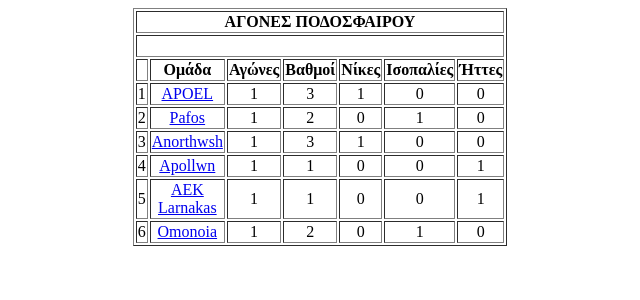
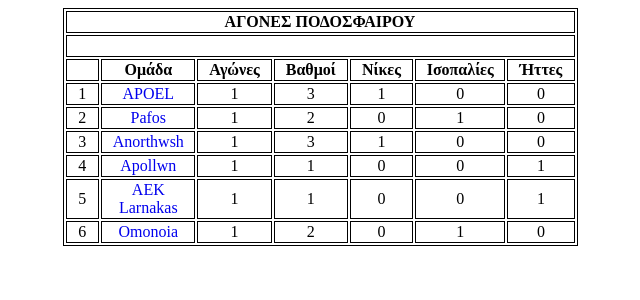
Before and after one commit to PhilipposVassil/mapa, a PHP site: page / in a window 1280 px wide. Shown: the top 300 px of the page, without its empty margins (320-960 px from the left). Run offline with PHP 8.4, Linux system fonts and the light colour scheme; data comes from the database, SQL or seed files in the repository.

Commit message:
Football Frame V1.2.1

```diff
--- a/css/style.css
+++ b/css/style.css
@@ -1,3 +1,15 @@
-tr {
+table, th, td {
+    border: 1px solid black;
     text-align: center;
+    width: 515px;
+    margin-left:auto;
+    margin-right:auto;
 }
+
+a:link {
+    text-decoration: none;
+}
+
+a:hover {
+    text-decoration: underline;
+}
--- a/index.php
+++ b/index.php
@@ -3,8 +3,8 @@
         <link rel="stylesheet" href="css/style.css">
     </head>
     <body>
-        <div class="table" align="center">
-            <table border="1" width="350px" align="center">
+        <div>
+            <table>
                 <tr>
                     <td colspan="7"><b>ΑΓΟΝΕΣ ΠΟΔΟΣΦΑΙΡΟΥ</b></td>
                 </tr>
```
